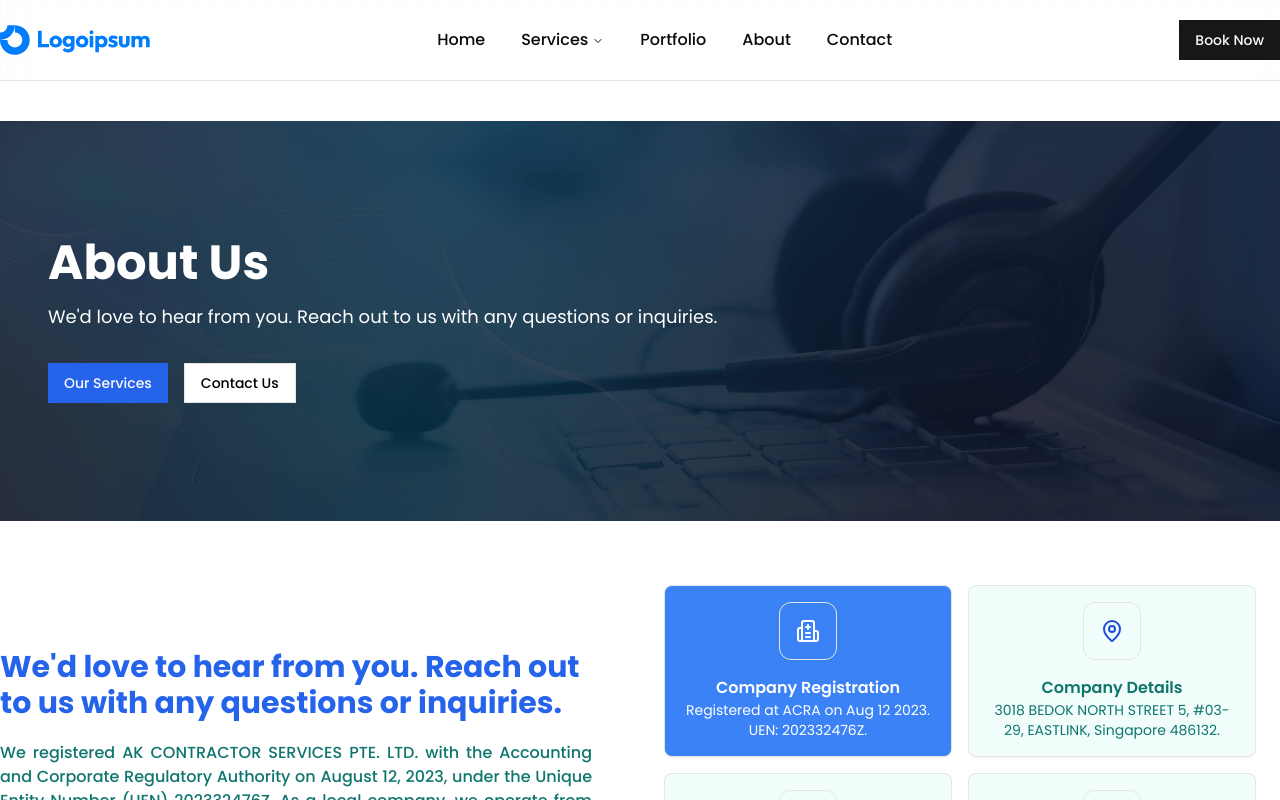
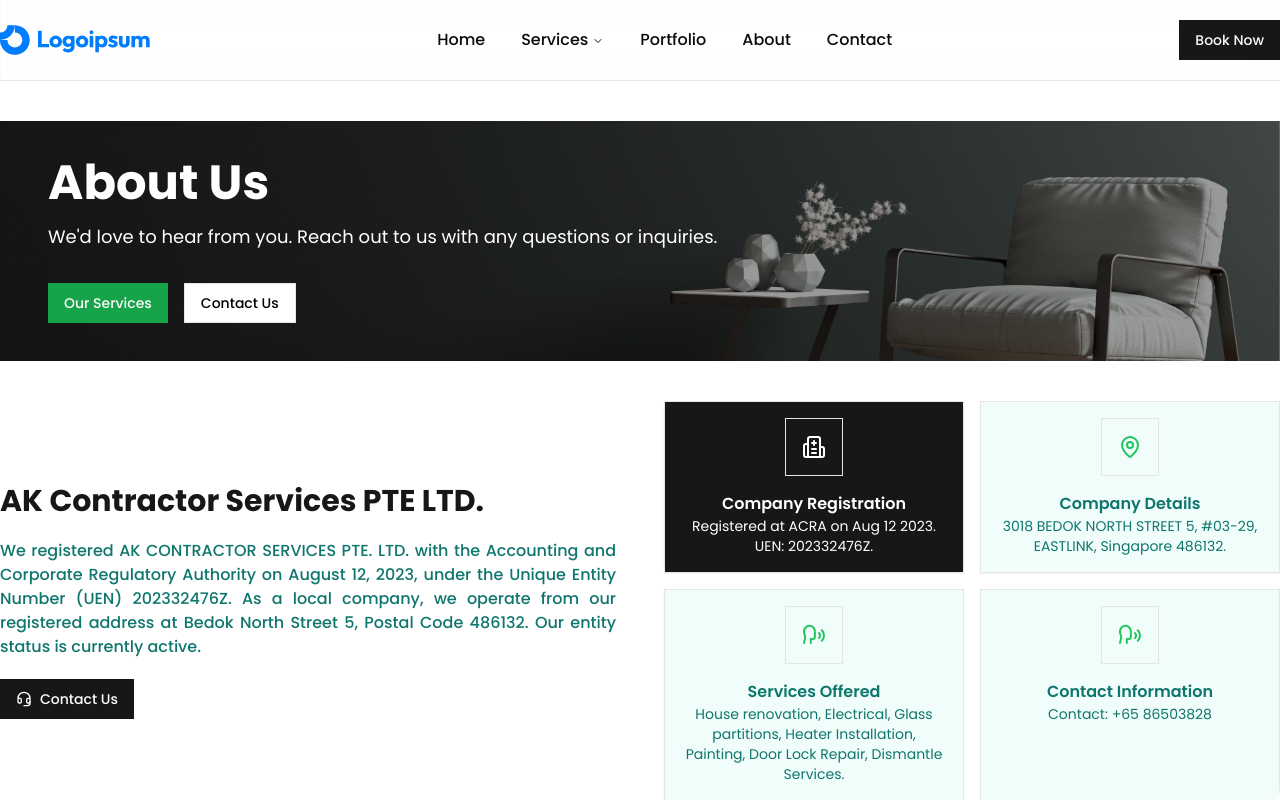
Before and after one commit to MamunKhan71/AkServices, a Next.js app: page /about-us in a window 1280 px wide. Shown: the top 800 px of the page. Built offline with nearby package versions, Linux system fonts and the light colour scheme.

Commit message:
:bulb:Implemented About us page

```diff
--- a/app/about-us/page.tsx
+++ b/app/about-us/page.tsx
@@ -1,18 +1,13 @@
 "use client"
-import React from 'react'
-import { motion } from 'framer-motion'
+import ContactHeader from '@/components/contact-header'
 import { Button } from '@/components/ui/button'
-import { Cpu, Headset, Hospital, Slack, Speech } from 'lucide-react'
 import {
     Card,
-    CardContent,
-    CardDescription,
-    CardFooter,
-    CardHeader,
-    CardTitle,
+    CardContent
 } from "@/components/ui/card"
 import { aboutUsData } from '@/data/about-us-data'
-import ContactHeader from '@/components/contact-header'
+import { motion } from 'framer-motion'
+import { Headset } from 'lucide-react'
 const AboutUs = () => {
     const containerVariants = {
 
@@ -39,7 +34,7 @@
             <ContactHeader
                 title="About Us"
                 description="We'd love to hear from you. Reach out to us with any questions or inquiries."
-                imageUrl="/contact-us-mobile.png"
+                imageUrl="/about-us-banner.jpg"
                 primaryButtonText="Our Services"
                 primaryButtonLink="/services"
                 secondaryButtonText="Contact Us"
@@ -58,19 +53,19 @@
                         <motion.div variants={childVariants}>
                             <div className='flex w-full gap-12 items-center'>
                                 <div className='w-full flex-1 h-full space-y-5'>
-                                    <h1 className='font-bold text-blue-600 text-3xl'>We'd love to hear from you. Reach out to us with any questions or inquiries.</h1>
+                                    <h1 className='font-bold text-primary text-3xl'>AK Contractor Services PTE LTD.</h1>
                                     <p className='font-medium text-justify text-teal-700'>We registered AK CONTRACTOR SERVICES PTE. LTD. with the Accounting and Corporate Regulatory Authority on August 12, 2023, under the Unique Entity Number (UEN) 202332476Z. As a local company, we operate from our registered address at Bedok North Street 5, Postal Code 486132. Our entity status is currently active.</p>
-                                    <Button className="bg-blue-600 text-white rounded-xl hover:bg-blue-800 inline-flex gap-2 items-center"> <Headset size={20} />Contact Us</Button>
+                                    <Button className="bg-primary text-white rounded-none hover:bg-blue-800 inline-flex gap-2 items-center"> <Headset size={20} />Contact Us</Button>
                                 </div>
-                                <div className='w-full h-auto flex-1 rounded-xl p-6 space-y-6'>
+                                <div className='w-full h-auto flex-1 rounded-xl space-y-6'>
                                     <div className="grid grid-cols-2 gap-4">
                                         {
                                             aboutUsData?.map((about, index) =>
-                                                <Card key={index} className={`p-0 ${index === 0 ? 'bg-blue-500 text-white' : 'bg-teal-50 text-blue-700'}`}>
+                                                <Card key={index} className={`rounded-none p-0 ${index === 0 ? 'bg-primary text-white' : 'bg-teal-50 text-blue-700'}`}>
                                                     <CardContent className="p-4">
                                                         <div className='flex flex-col gap-4 items-center justify-center'>
-                                                            <div className='border rounded-xl p-4'>
-                                                                <h3 className={`font-semibold ${index === 0 ? 'text-white' : 'text-blue-700'} text-xl`}>{<about.icon />}</h3>
+                                                            <div className='border rounded-none p-4'>
+                                                                <h3 className={`font-semibold ${index === 0 ? 'text-white' : 'text-green-500'} text-xl`}>{<about.icon />}</h3>
                                                             </div>
                                                             <div className='flex flex-col items-center justify-center'>
                                                                 <h3 className={`font-semibold ${index === 0 ? 'text-white' : 'text-teal-700'}`}>{about.title}</h3>
--- a/app/services2/_components/WhatsappButton.tsx
+++ b/app/services2/_components/WhatsappButton.tsx
@@ -6,8 +6,6 @@
         <FloatingWhatsApp
             phoneNumber="+8801643091606"
             notificationSound={true}
-            allowEsc
-            allowClickAway
             notificationSoundSrc="/public/whatsapp.mp3"
             accountName="Ak Contractor Services LTD."
             avatar="https://via.placeholder.com/150"
--- a/components/contact-header.tsx
+++ b/components/contact-header.tsx
@@ -22,7 +22,7 @@
   secondaryButtonLink,
 }) => {
   return (
-    <section className="relative pt-16 h-[40vh] md:h-[50vh] overflow-hidden">
+    <section className="relative pt-16 h-[40vh] md:h-[30vh] overflow-hidden">
       {/* Overlay */}
       <div className="absolute inset-0 bg-black/40 z-10"></div>
 
@@ -45,7 +45,7 @@
           </h1>
           <p className="text-white text-lg mb-8">{description}</p>
           <div className="flex flex-wrap gap-4">
-            <Button className="bg-blue-600 hover:bg-blue-700">
+            <Button className="bg-green-600 hover:bg-green-700">
               <Link href={primaryButtonLink}>{primaryButtonText}</Link>
             </Button>
             <Button variant="outline" className="bg-white text-black hover:bg-gray-100">
```
Also changed, not shown: public/about-us-banner.jpg (added).
